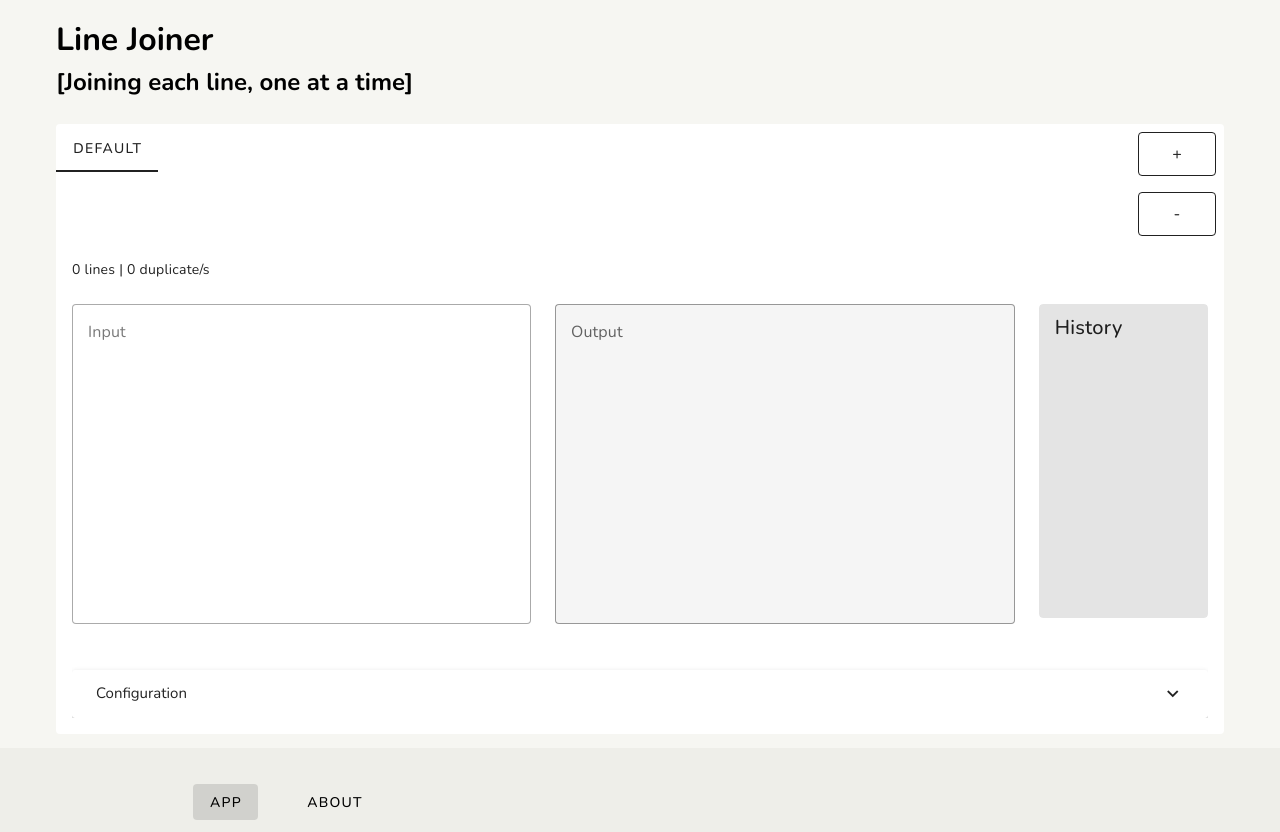
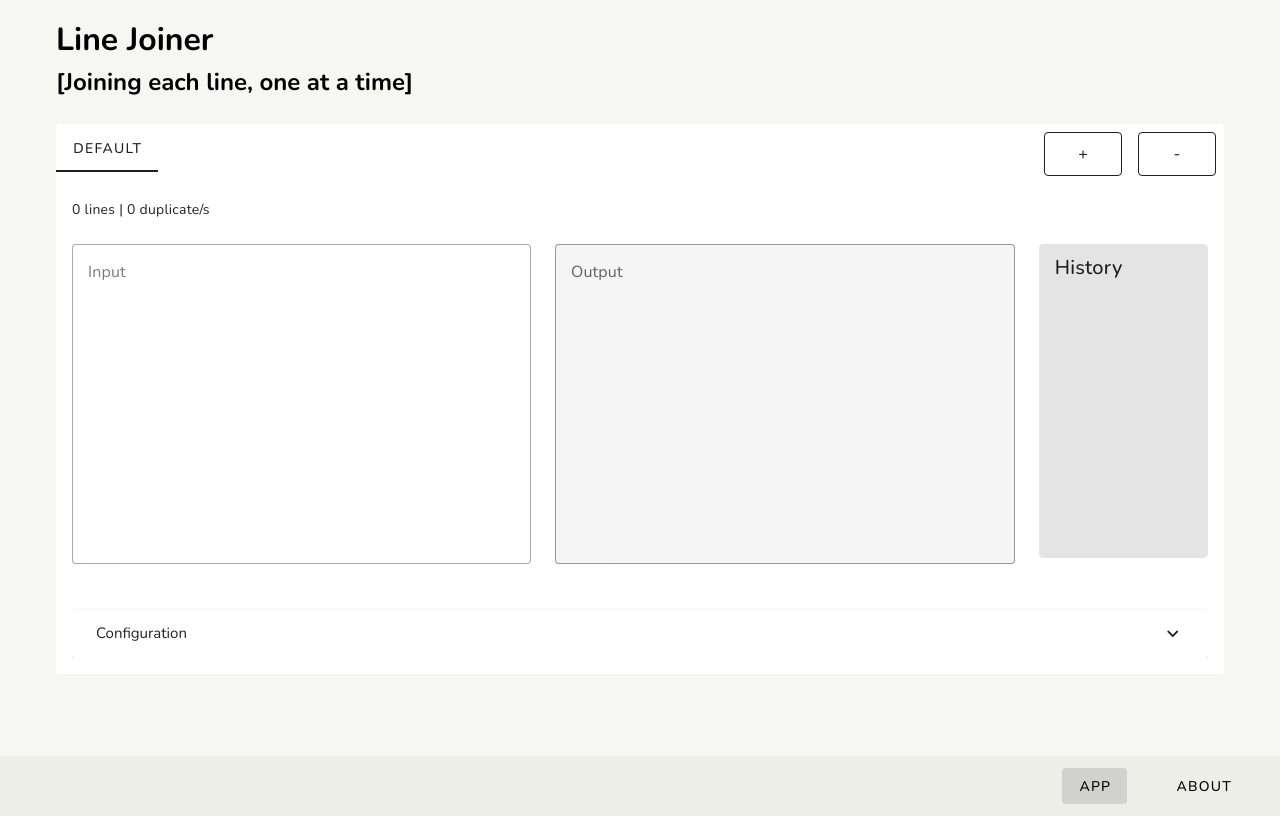
Before and after one commit to jonathanlawhh/toolbox-linejoiner, a Nuxt app: page / in a window 1280 px wide. Built offline with nearby package versions, Linux system fonts and the light colour scheme.

Commit message:
Updated some design

```diff
--- a/app.vue
+++ b/app.vue
@@ -1,14 +1,15 @@
 <template>
-  <div style="min-height: 95vh; background-color: #F6F6F2">
-    <NuxtPage />
+  <div style="background-color: #F6F6F2">
+    <div style="min-height: 94vh;">
+      <NuxtPage/>
     </div>
-  <div style="min-height: 5vh; min-width: 100vw; background-color:  #eeeee9">
+    <div style="min-height: 5vh; min-width: 100vw; background-color:  #eeeee9" class="mt-4">
       <v-row>
-      <v-col offset="8"></v-col>
-      <v-col cols="4" class="text-right">
+        <v-col cols="12" class="text-right">
           <v-btn variant="text" to="/" class="mr-8">App</v-btn>
           <v-btn variant="text" to="about" class="mr-8">About</v-btn>
         </v-col>
       </v-row>
     </div>
+  </div>
 </template>
--- a/assets/main.css
+++ b/assets/main.css
@@ -6,6 +6,30 @@
     font-display: swap;
 }
 
+:root {
+    --primary: #d0368a;
+    --secondary: #708ad4
+}
+
 body {
     font-family: 'Nunito', sans-serif;
 }
+
+::-webkit-scrollbar-thumb {
+    background-image: linear-gradient(240deg, var(--primary) 0%, var(--secondary) 99%);
+    box-shadow: inset 2px 2px 5px 0 rgba(255, 255, 255, 0.5);
+    border-radius: 100px;
+}
+
+::-webkit-scrollbar {
+    width: 10px;
+}
+
+::-webkit-scrollbar-thumb {
+    border-radius: 48px;
+}
+
+::selection {
+    background-color: var(--secondary);
+    color: white;
+}
--- a/components/Inputs.vue
+++ b/components/Inputs.vue
@@ -6,12 +6,12 @@
       </v-col>
       <v-col cols="12" md="4" lg="5">
         <v-textarea rows="12" no-resize variant="outlined" label="Input" v-model='input_data'
-                    @change="joinText" color="primary"></v-textarea>
+                    @change="joinText" color="primary" clearable></v-textarea>
       </v-col>
 
       <v-col cols="12" md="4" lg="5">
         <v-textarea rows="12" no-resize label="Output" v-model='output_data' variant="outlined"
-                    bg-color="grey-lighten-4" color="secondary"></v-textarea>
+                    bg-color="grey-lighten-4" color="secondary" readonly></v-textarea>
       </v-col>
 
       <v-col cols="12" md="4" lg="2">
@@ -20,7 +20,7 @@
           <v-card-item>
             <v-row style="height: 270px; overflow-y: scroll">
               <v-col cols="12" v-for="(h, i) in history" :key="i">
-                <v-text-field density="compact" variant="outlined" :model-value="h"></v-text-field>
+                <v-text-field density="compact" variant="outlined" :model-value="h" readonly></v-text-field>
               </v-col>
             </v-row>
           </v-card-item>
--- a/nuxt.config.ts
+++ b/nuxt.config.ts
@@ -9,9 +9,17 @@ export default defineNuxtConfig({
             charset: 'utf-8',
             viewport: 'width=device-width, initial-scale=1',
             title: 'Line Joiner',
+            link: [
+                {rel: 'icon', type: 'image/x-icon', href: '/favicon.ico'}
+            ],
             meta: [
-                {name: 'description', content: 'Ad free website to join each line of text with a delimiter'},
+                {name: 'description', content: 'Ad free website to join each line of text with a delimiter. Many lines, become one line.'},
                 {name: 'author', content: 'Jonathan Law'},
+                { hid: 'og-type', property: 'og:type', content: 'website' },
+                { hid: 'og-title', property: 'og:title', content: 'Line Joiner' },
+                { hid: 'og-desc', property: 'og:description', content: 'Ad free website to join each line of text with a delimiter. Many lines, become one line.' },
+                { hid: 'og-image', property: 'og:image', content: 'https://line-joiner.netlify.app/line-joiner-logo.webp' },
+                { hid: 'og-url', property: 'og:url', content: 'https://line-joiner.netlify.app/' },
             ],
         },
     },
--- a/pages/index.vue
+++ b/pages/index.vue
@@ -11,16 +11,12 @@
       <v-col cols="12">
         <v-card variant="flat">
           <v-row>
-            <v-col cols="12" md="9" lg="10">
+            <v-col cols="12" md="8" lg="9">
               <v-tabs v-model="tab">
                 <v-tab :value="i" v-for="i in tabs" :key="i">{{ i }}</v-tab>
               </v-tabs>
             </v-col>
-            <v-col cols="12" md="3" lg="2" class="text-right">
-              <!--          <v-col cols="12">-->
-              <!--            <v-text-field variant="outlined" label="Tab name" v-model="tabs[tabs.indexOf(tab)]" v-text="tabs[tabs.indexOf(tab)]"></v-text-field>-->
-              <!--          </v-col>-->
-
+            <v-col cols="12" md="4" lg="3" class="text-right">
               <v-btn size="large"
                      @click="tabs.push('t' + Math.floor(Math.random(0, 1) * 3000).toString()); tab = tabs[tabs.length - 1]"
                      class="ma-2"
@@ -45,26 +41,7 @@
 
     </v-row>
   </v-container>
-
 </template>
-
-<style>
-::-webkit-scrollbar-thumb {
-  background-image: linear-gradient(240deg, #d0368a 0%, #708ad4 99%);
-  box-shadow: inset 2px 2px 5px 0 rgba(255, 255, 255, 0.5);
-  border-radius: 100px;
-}
-
-::-webkit-scrollbar {
-  width: 10px;
-}
-
-::-webkit-scrollbar-thumb {
-  border-radius: 48px;
-}
-
-</style>
-
 
 <script>
 export default {
```
Also changed, not shown: static/line-joiner-logo.webp (added), 1 other file (tests, documents, lock files or other folders). Lines whose indentation alone changed are shown as unchanged.
